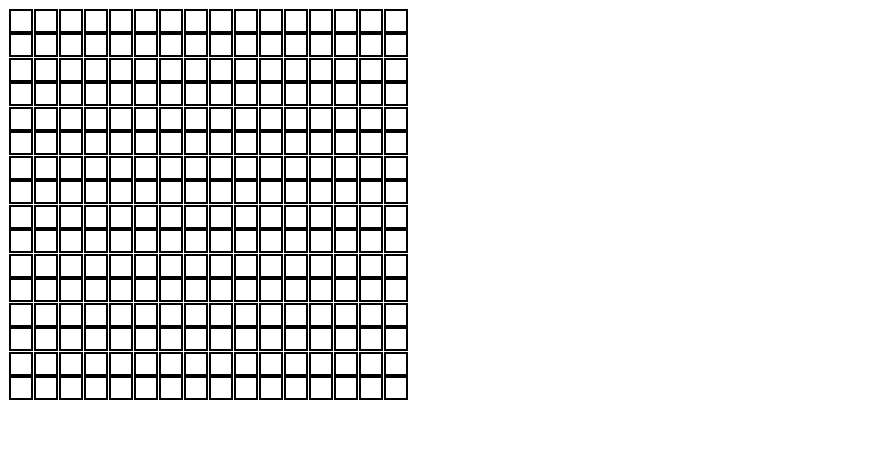
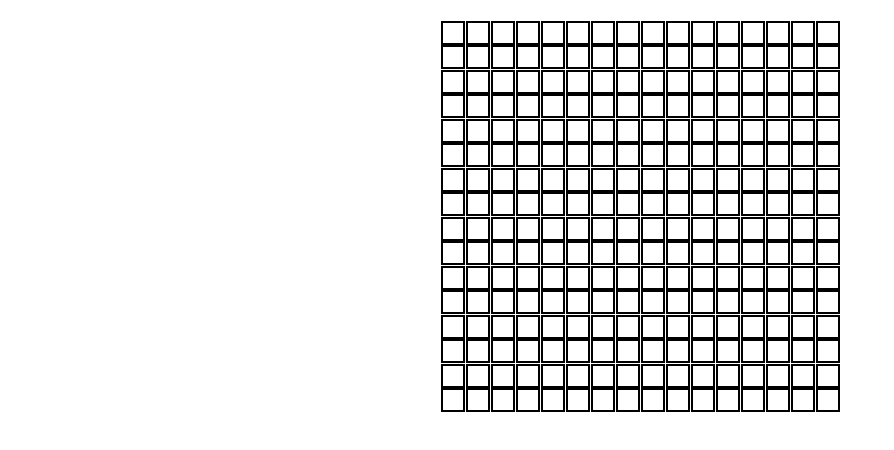
Before and after one commit to JS0ff/etch-a-sketch, a plain HTML site: page index.html in a window 1280 px wide. Shown: the whole page, without its empty margins (0-894 px from the left). Drawn offline with Linux system fonts and the light colour scheme.

Commit message:
Center content to whole screen

```diff
--- a/style.css
+++ b/style.css
@@ -1,5 +1,12 @@
+* {
+  padding: 0px;
+  margin: 0px;
+}
 .container {
   display: flex;
+  justify-content: center;
+  margin: 10px;
+  padding: 10px;
 }
 .grid {
   border: solid 2px;
```
